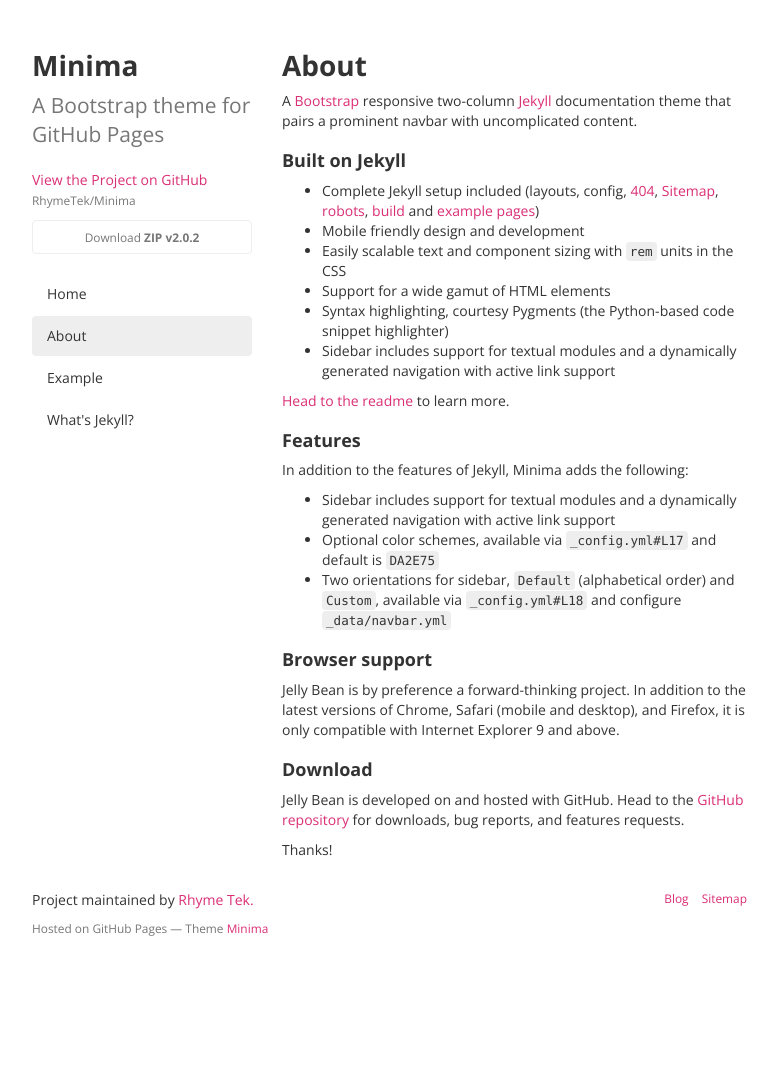
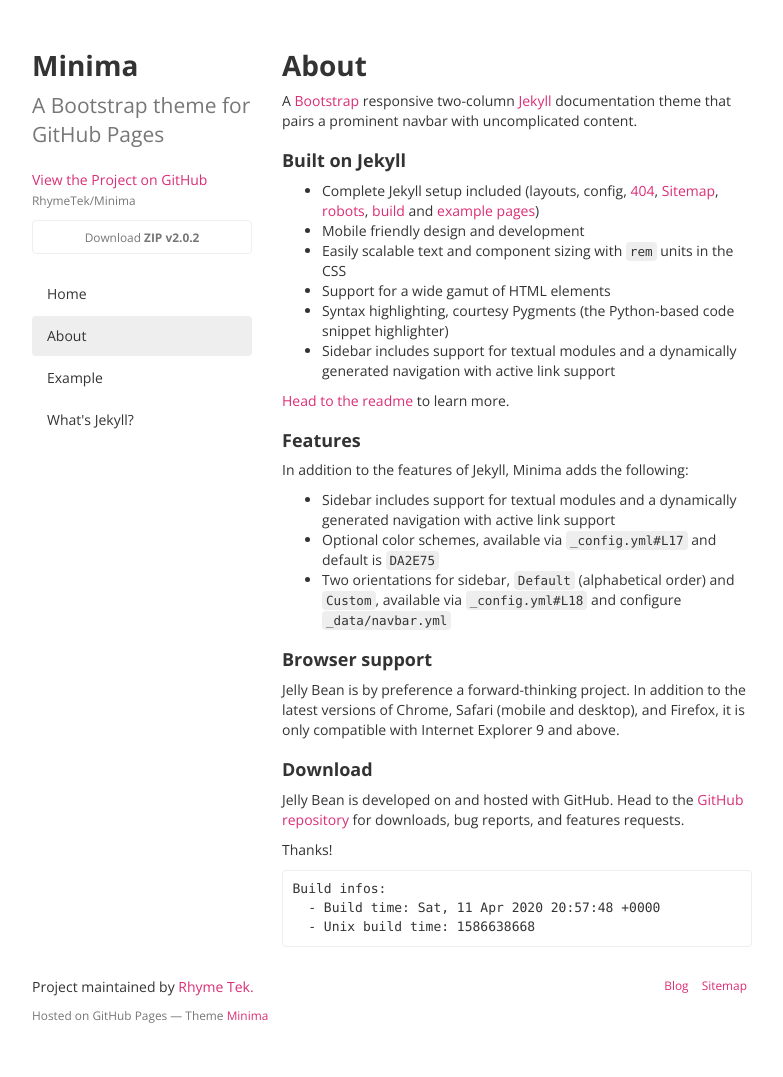
Before and after one commit to RimeCoOfficial/Minima, a Jekyll site: the page built from _pages/About.md, in a window 1280 px wide. Shown: the whole page, without its empty margins (248-1031 px from the left). Built offline with Jekyll 4.4.1, drawn with Linux system fonts in a browser that asks for light colours; nearby versions of some CDN libraries; before the commit the page ends 990 px from its top, so only the background shows below that.

Commit message:
Update About.md

````diff
--- a/_pages/About.md
+++ b/_pages/About.md
@@ -35,3 +35,9 @@
 Jelly Bean is developed on and hosted with GitHub. Head to the <a href="https://github.com/{{ site.github.username }}{{ site.baseurl }}">GitHub repository</a> for downloads, bug reports, and features requests.
 
 Thanks!
+
+```
+Build infos:
+  - Build time: {{ site.time | date_to_rfc822 }}
+  - Unix build time: {{ site.time | date:"%s" }}
+```
````
